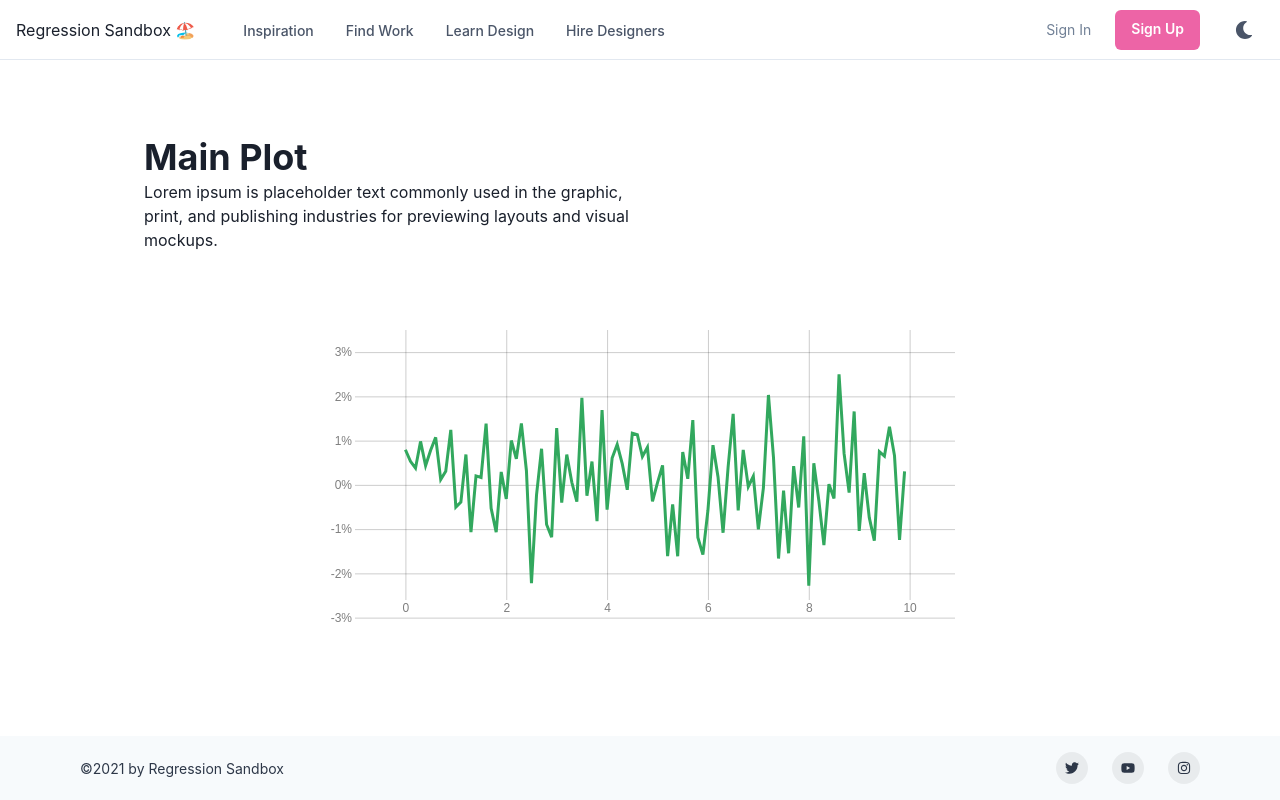
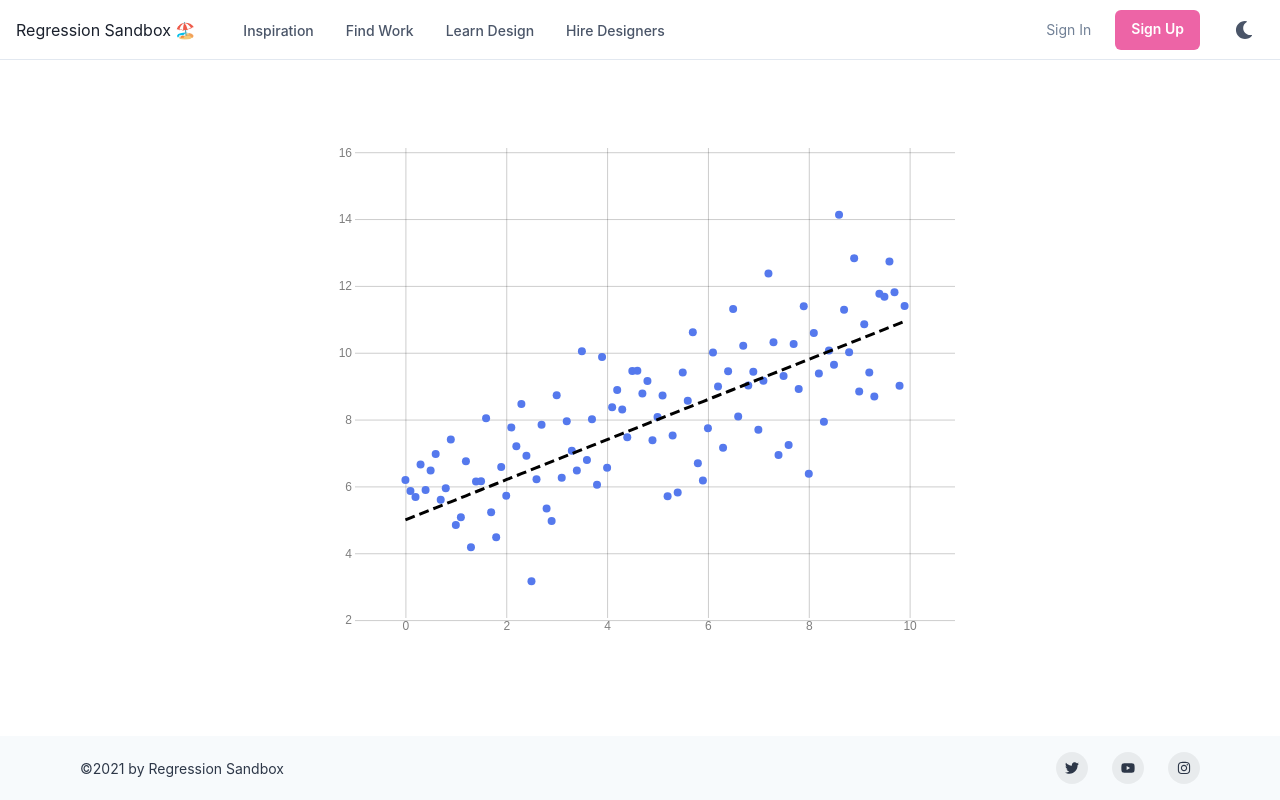
Before and after one commit to joypauls/regression-sandbox, a React (Create React App) app: page / in a window 1280 px wide. Built offline with nearby package versions, Linux system fonts and the light colour scheme.

Commit message:
basic scatter + true function

```diff
--- a/src/App.js
+++ b/src/App.js
@@ -26,13 +26,13 @@ function App() {
         <WithSubnavigation/>
         <Flex flex="1" direction="column" justifyContent="center">
           <Container maxWidth="80%">
-            <Heading as="h3">
+            {/* <Heading as="h3">
               Main Plot
             </Heading>
             <Text mb="3rem" maxWidth={["100%", "100%", "50%"]}>
               Lorem ipsum is placeholder text commonly used in the graphic, print, and
               publishing industries for previewing layouts and visual mockups.
-            </Text>
+            </Text> */}
             <Plot/>
           </Container>
         </Flex>
--- a/src/footer.tsx
+++ b/src/footer.tsx
@@ -48,7 +48,9 @@ export default function SmallWithSocial() {
   return (
     <Box
       bg={useColorModeValue('gray.50', 'gray.900')}
-      color={useColorModeValue('gray.700', 'gray.200')}>
+      color={useColorModeValue('gray.700', 'gray.200')}
+      mt="3rem"
+    >
       <Container
         as={Stack}
         maxW={'6xl'}
--- a/src/navbar.tsx
+++ b/src/navbar.tsx
@@ -32,7 +32,7 @@ export default function WithSubnavigation() {
   const { isOpen, onToggle } = useDisclosure();
 
   return (
-    <Box>
+    <Box mb="3rem">
       <Flex
         bg={useColorModeValue('white', 'gray.800')}
         color={useColorModeValue('gray.600', 'white')}
--- a/src/plot.js
+++ b/src/plot.js
@@ -8,7 +8,7 @@ import TestChart from "./testChart";
 
 import * as d3 from "d3";
 
-function gaussianNoise(n, mu=0, sigma=1, clip=true) {
+function gaussianNoise(n, mu=0, sigma=1, clip=false) {
   let gen = d3.randomNormal(mu, sigma);
   let data = [];
   for (let i = 0; i < n; i++) {
@@ -27,38 +27,38 @@ function gaussianNoise(n, mu=0, sigma=1, clip=true) {
   return data;
 }
 
-function generateTestData(n, dim, mu=0, sigma=1) {
+function generateTestData(n, mu=0, sigma=1) {
   let xMax = 10; // arbitrary for now
+  let x = [...Array(n).keys()];
+  x = x.map(el => el * (xMax / n)); // scale
+  let err = gaussianNoise(x.length, mu, sigma)
+  let beta = [5, 0.6]; // coefficients
+  let y = x.map(el => beta[0] + (beta[1] * el));
+  let yNoise = y.map((el, i) => el + err[i]); // scale
 
-  let x = [...Array(n).keys()];
-  x = x.map(x => x * (10 / n))
-  // let y = x.map(el => (Math.sin((0.017 * el) - 1)) );
-  let y = gaussianNoise(x.length, mu, sigma)
-  // let noisyY = y.map((el, i) => (el + noise[i]))
-  // let smoothedY = convolve1D(noisyY);
-
-  // let rangeScale = d3.scaleLinear().domain([d3.min(noisyY), d3.max(noisyY)]).range([0, INNER_HEIGHT]);
-  // let domainScale = d3.scaleLinear().domain([d3.min(x), d3.max(x)]).range([0, WIDTH]);
-  // let scaledY = y.map((d) => (dim.HEIGHT - rangeScale(d) - HEIGHT_PAD));
-  // let scaledX = x.map((d) => domainScale(d));
-
-  // return {x: scaledX, y: scaledY};
-
-  let data = x.map((x, i) => { return({x: x, y: y[i]}) });
-  // console.log(data);
-  // console.log(data.items);
-  return data;
+  return {
+    noisy: x.map((x, i) => { return({x: x, y: yNoise[i]}) }),
+    true: x.map((x, i) => { return({x: x, y: y[i]}) })
+  };
 }
 
-const data = {
-  name: "Test",
-  color: "#32a85e",
-  records: generateTestData(100)
+const data = generateTestData(100, 0, 1.5);
+
+const noisyData = {
+  name: "Noise",
+  color: "#5579ed",
+  records: data.noisy
+};
+
+const trueData = {
+  name: "True Function",
+  color: "#000000",
+  records: data.true
 };
 
 const dimensions = {
   width: 600,
-  height: 300,
+  height: 500,
   margin: {
     top: 30,
     right: 30,
@@ -71,7 +71,7 @@ const Plot = () => {
   return (
     <Flex className="MainPlot" justifyContent="center">
       <TestChart
-        data={[data]}
+        data={[noisyData, trueData]}
         dimensions={dimensions}
       />
     </Flex>
--- a/src/testChart.js
+++ b/src/testChart.js
@@ -10,6 +10,10 @@ const TestChart = ({ data = [], dimensions = {} }) => {
   const svgHeight = height + margin.top + margin.bottom;
 
   React.useEffect(() => {
+
+    console.log(data);
+    console.log([data[0]]);
+
     const xScale = d3
       .scaleLinear()
       .domain([
@@ -20,8 +24,8 @@ const TestChart = ({ data = [], dimensions = {} }) => {
     const yScale = d3
       .scaleLinear()
       .domain([
-        d3.min(data[0].records, (d) => d.y) - 1,
-        d3.max(data[0].records, (d) => d.y) + 1
+        d3.min(data[0].records, (d) => d.y) - 2,
+        d3.max(data[0].records, (d) => d.y) + 2
       ])
       .range([height, 0]);
     // Create root container where we will append all other chart elements
@@ -51,7 +55,7 @@ const TestChart = ({ data = [], dimensions = {} }) => {
       .axisLeft(yScale)
       .ticks(5)
       .tickSize(-width)
-      .tickFormat((val) => `${val}%`);
+      .tickFormat((val) => `${val}`);
     const yAxisGroup = svg.append("g").call(yAxis);
     yAxisGroup.select(".domain").remove();
     yAxisGroup.selectAll("line").attr("stroke", "rgba(0, 0, 0, 0.2)");
@@ -60,21 +64,46 @@ const TestChart = ({ data = [], dimensions = {} }) => {
       .attr("opacity", 0.5)
       .attr("color", "black")
       .attr("font-size", "0.75rem");
-    // Draw the lines
+
+    // svg
+    //   .selectAll(".line")
+    //   .data(data)
+    //   .enter()
+    //   .append("path")
+    //   .attr("fill", "none")
+    //   .attr("stroke", (d) => d.color)
+    //   .attr("stroke-width", 3)
+    //   .attr("d", (d) => line(d.records));
+
+    svg
+      .selectAll("dot")
+      .data(data[0].records)
+      .enter()
+      .append("circle")
+      .attr("cx", function (d) { return xScale(d.x); } )
+      .attr("cy", function (d) { return yScale(d.y); } )
+      .attr("r", 4)
+      // .attr("transform", "translate(" + 100 + "," + 100 + ")");
+      .style("fill", data[0].color);
+
+    // setup line
     const line = d3
       .line()
       .x((d) => xScale(d.x))
       .y((d) => yScale(d.y));
 
     svg
-      .selectAll(".line")
-      .data(data)
-      .enter()
+    .selectAll(".line")
+    .data([data[1]])
+    .enter()
       .append("path")
       .attr("fill", "none")
-      .attr("stroke", (d) => d.color)
+      .attr("stroke", data[1].color)
       .attr("stroke-width", 3)
+      .attr("stroke-dasharray", "10,5")
       .attr("d", (d) => line(d.records));
+
+
   }, [data]);
 
   return <svg ref={svgRef} width={svgWidth} height={svgHeight} />;
```
